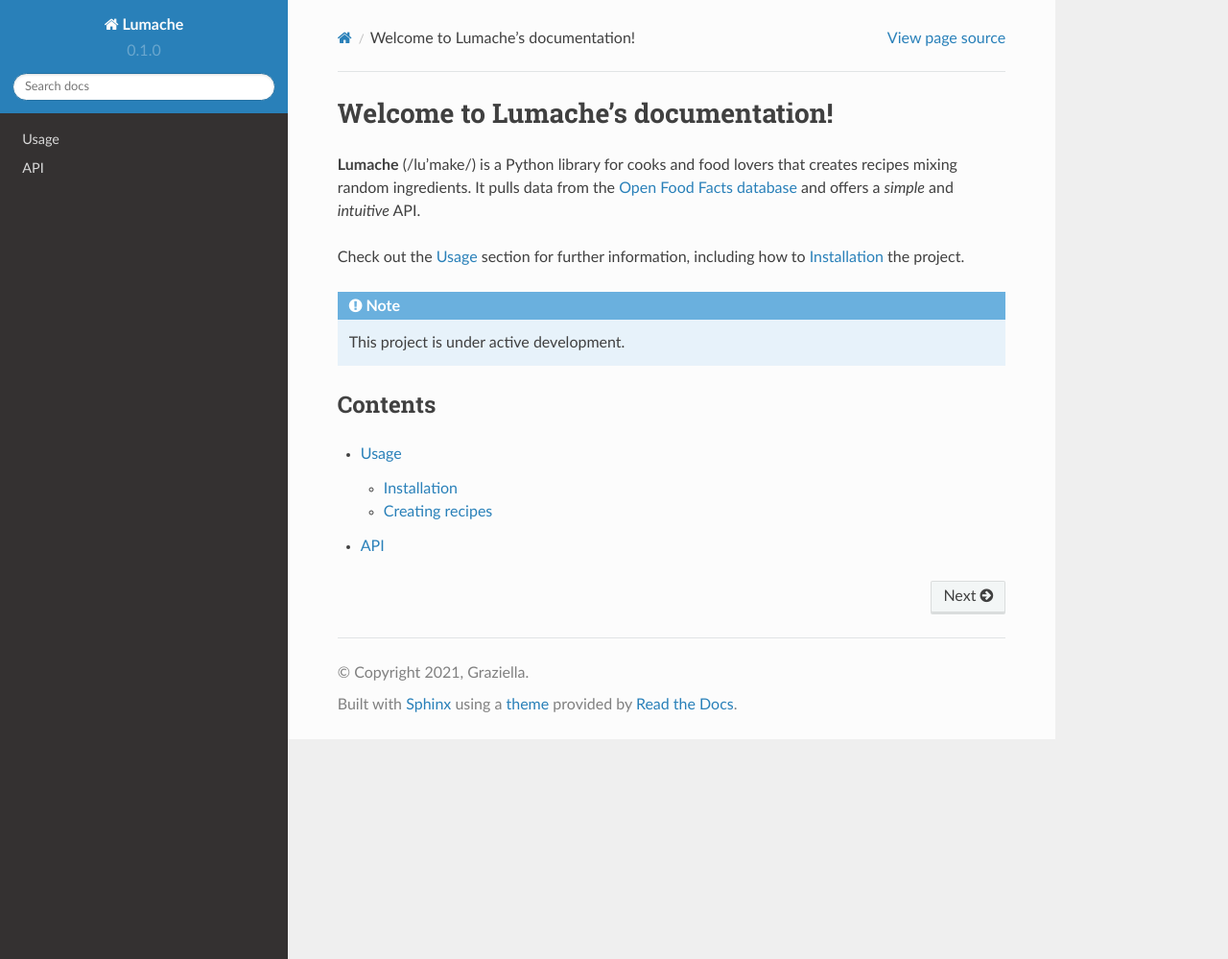
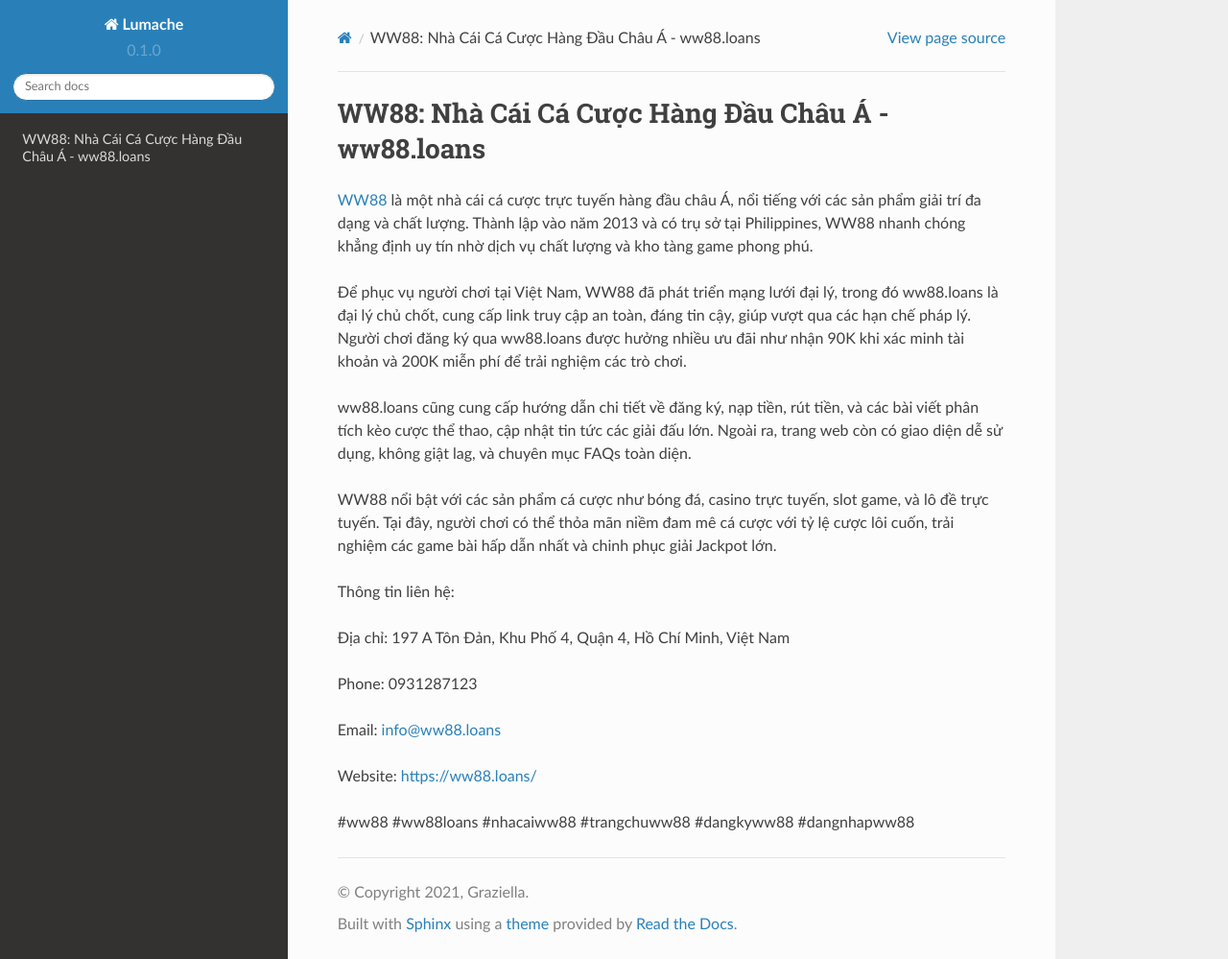
Before and after one commit to socialentity1/ww88loans, a Sphinx documentation site: the page built from docs/source/index.rst, in a window 1280 px wide and 999 px high. Shown: the whole window at 96% size. Built offline with Sphinx 7.4.7 and the Read the Docs theme 2.0.0, drawn with Linux system fonts in a browser that asks for light colours.

Commit message:
Update index.rst

```diff
--- a/docs/source/index.rst
+++ b/docs/source/index.rst
@@ -1,22 +1,22 @@
-Welcome to Lumache's documentation!
+WW88: Nhà Cái Cá Cược Hàng Đầu Châu Á - ww88.loans
 ===================================
 
-**Lumache** (/lu'make/) is a Python library for cooks and food lovers
-that creates recipes mixing random ingredients.
-It pulls data from the `Open Food Facts database <https://world.openfoodfacts.org/>`_
-and offers a *simple* and *intuitive* API.
+`WW88 <https://ww88.loans/>`_ là một nhà cái cá cược trực tuyến hàng đầu châu Á, nổi tiếng với các sản phẩm giải trí đa dạng và chất lượng. Thành lập vào năm 2013 và có trụ sở tại Philippines, WW88 nhanh chóng khẳng định uy tín nhờ dịch vụ chất lượng và kho tàng game phong phú.
 
-Check out the :doc:`usage` section for further information, including
-how to :ref:`installation` the project.
+Để phục vụ người chơi tại Việt Nam, WW88 đã phát triển mạng lưới đại lý, trong đó ww88.loans là đại lý chủ chốt, cung cấp link truy cập an toàn, đáng tin cậy, giúp vượt qua các hạn chế pháp lý. Người chơi đăng ký qua ww88.loans được hưởng nhiều ưu đãi như nhận 90K khi xác minh tài khoản và 200K miễn phí để trải nghiệm các trò chơi.
 
-.. note::
+ww88.loans cũng cung cấp hướng dẫn chi tiết về đăng ký, nạp tiền, rút tiền, và các bài viết phân tích kèo cược thể thao, cập nhật tin tức các giải đấu lớn. Ngoài ra, trang web còn có giao diện dễ sử dụng, không giật lag, và chuyên mục FAQs toàn diện.
 
-   This project is under active development.
+WW88 nổi bật với các sản phẩm cá cược như bóng đá, casino trực tuyến, slot game, và lô đề trực tuyến. Tại đây, người chơi có thể thỏa mãn niềm đam mê cá cược với tỷ lệ cược lôi cuốn, trải nghiệm các game bài hấp dẫn nhất và chinh phục giải Jackpot lớn.
 
-Contents
---------
+Thông tin liên hệ:
 
-.. toctree::
+Địa chỉ: 197 A Tôn Đản, Khu Phố 4, Quận 4, Hồ Chí Minh, Việt Nam
 
-   usage
-   api
+Phone: 0931287123
+
+Email: info@ww88.loans
+
+Website: https://ww88.loans/
+
+#ww88 #ww88loans #nhacaiww88 #trangchuww88 #dangkyww88 #dangnhapww88
```
